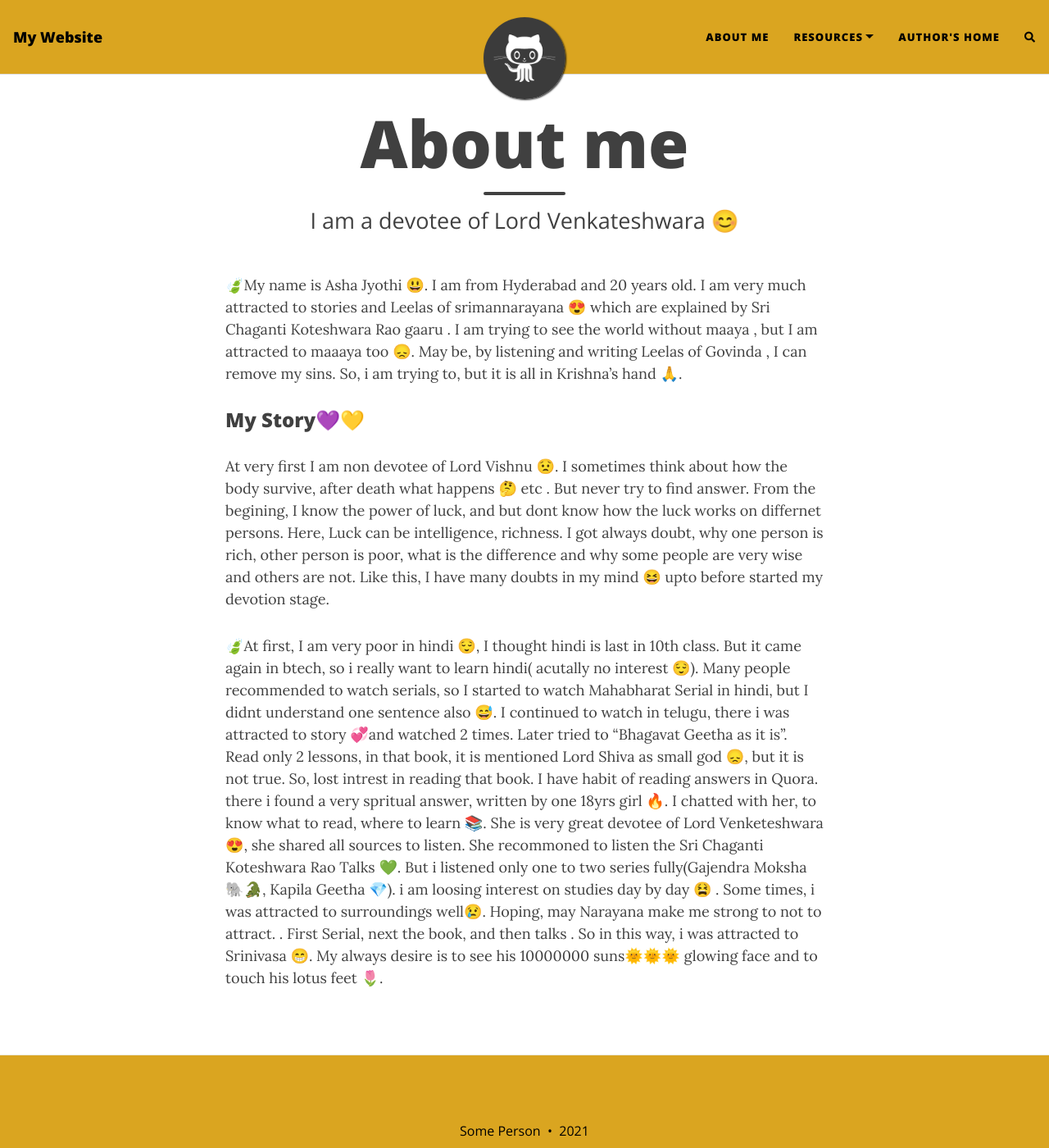
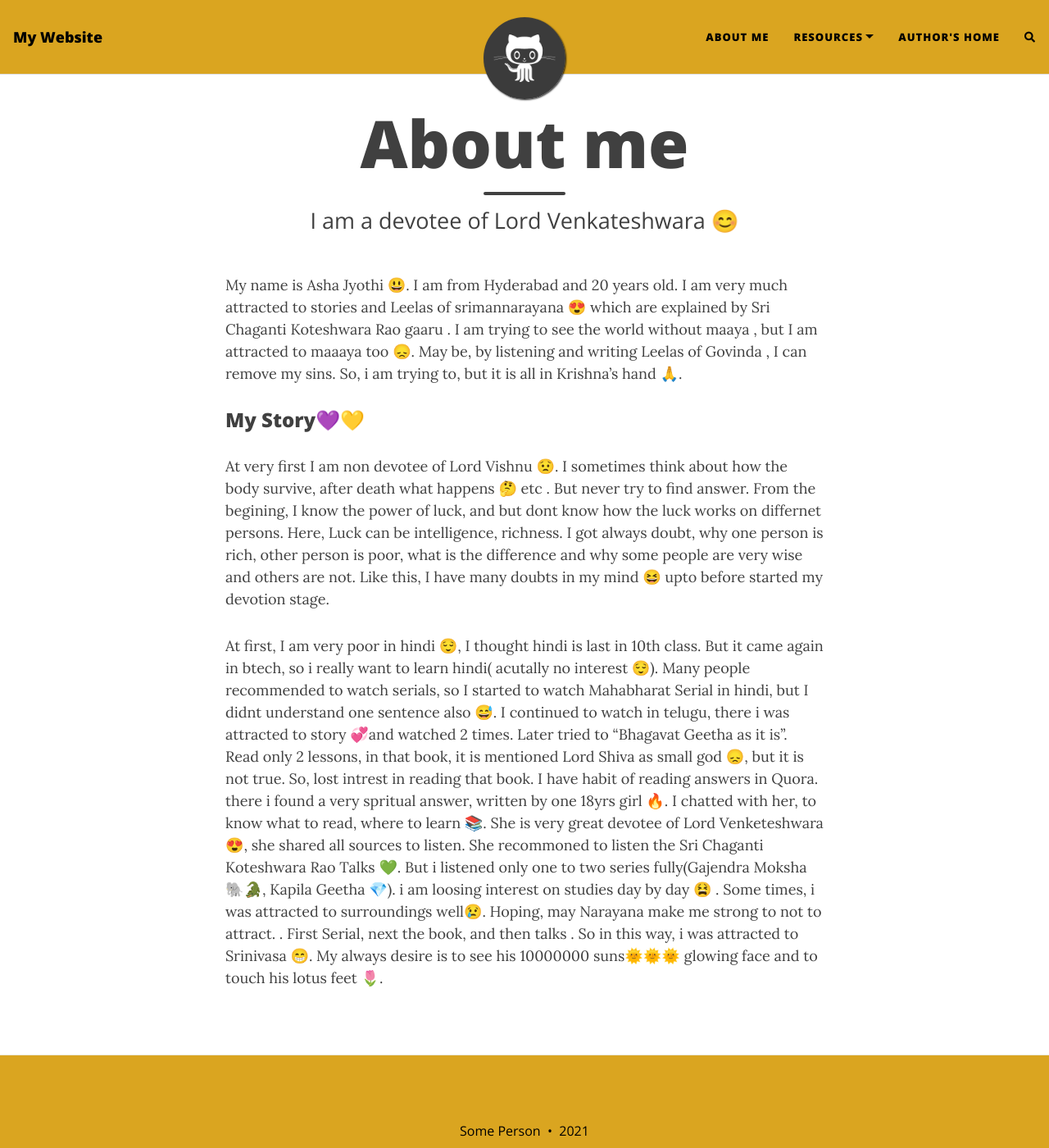
Before and after one commit to ashaJyothi54/ashaJyothi54.github.io, a Jekyll site: the page built from aboutme.md, in a window 1280 px wide and 1400 px high. Shown: the whole window at 82% size. Built offline with Jekyll 4.4.1, drawn with Linux system fonts in a browser that asks for light colours; nearby versions of some CDN libraries; comment, search, counter and statistics services are not loaded.

```diff
--- a/aboutme.md
+++ b/aboutme.md
@@ -3,8 +3,8 @@ layout: page
 title: About me
 subtitle: I am a devotee of Lord Venkateshwara 😊
 ---
-🍃My name is Asha Jyothi 😃. I am from Hyderabad and 20 years old. I am very much attracted to stories and Leelas of srimannarayana 😍 which are explained by Sri Chaganti Koteshwara Rao gaaru . I am trying to see the world without maaya , but I am attracted to maaaya too 😞. May be, by listening and writing Leelas of Govinda , I can remove my sins. So, i am trying to, but  it is all in Krishna's hand 🙏.
+My name is Asha Jyothi 😃. I am from Hyderabad and 20 years old. I am very much attracted to stories and Leelas of srimannarayana 😍 which are explained by Sri Chaganti Koteshwara Rao gaaru . I am trying to see the world without maaya , but I am attracted to maaaya too 😞. May be, by listening and writing Leelas of Govinda , I can remove my sins. So, i am trying to, but  it is all in Krishna's hand 🙏.
 ### My Story💜💛
 At very first I am non devotee of Lord Vishnu 😟. I sometimes think about how the body survive, after death what happens 🤔 etc . But never try to find answer. From the begining, I know the power of luck, and but dont know how the luck works on differnet persons. Here, Luck can be intelligence, richness. I got always doubt, why one person is rich, other person is poor, what is the difference and why some people are very wise and others are not. Like this, I have many doubts in my mind 😆 upto before started my devotion stage.
 
-🍃At first,  I am very poor in hindi 😌, I thought hindi is last in 10th class. But it came again in btech, so i really want to learn hindi( acutally no interest 😌). Many people recommended to watch serials, so I started to watch Mahabharat Serial in hindi, but I didnt understand one sentence also 😅. I continued to watch in telugu, there i was attracted to story 💞and watched 2 times. Later tried to "Bhagavat Geetha as it is". Read only 2 lessons, in that book, it is  mentioned Lord Shiva as small god 😞, but it is not true. So, lost intrest in reading that book. I have habit of reading answers in Quora. there i found a very spritual answer, written by one 18yrs girl 🔥. I chatted with her, to know what to read, where to learn 📚. She is very great devotee of Lord Venketeshwara 😍, she shared all sources to listen. She recommoned to listen the Sri Chaganti Koteshwara Rao Talks 💚. But i listened only one to two series fully(Gajendra Moksha 🐘🐊, Kapila Geetha 💎). i am loosing interest on studies day by day 😫 . Some times, i was attracted to surroundings well😢. Hoping, may Narayana make me strong to not to attract. . First Serial, next the book, and then talks . So in this way, i was attracted to Srinivasa 😁. My always desire is to see his 10000000 suns🌞🌞🌞 glowing face and to touch his lotus feet 🌷.
+At first,  I am very poor in hindi 😌, I thought hindi is last in 10th class. But it came again in btech, so i really want to learn hindi( acutally no interest 😌). Many people recommended to watch serials, so I started to watch Mahabharat Serial in hindi, but I didnt understand one sentence also 😅. I continued to watch in telugu, there i was attracted to story 💞and watched 2 times. Later tried to "Bhagavat Geetha as it is". Read only 2 lessons, in that book, it is  mentioned Lord Shiva as small god 😞, but it is not true. So, lost intrest in reading that book. I have habit of reading answers in Quora. there i found a very spritual answer, written by one 18yrs girl 🔥. I chatted with her, to know what to read, where to learn 📚. She is very great devotee of Lord Venketeshwara 😍, she shared all sources to listen. She recommoned to listen the Sri Chaganti Koteshwara Rao Talks 💚. But i listened only one to two series fully(Gajendra Moksha 🐘🐊, Kapila Geetha 💎). i am loosing interest on studies day by day 😫 . Some times, i was attracted to surroundings well😢. Hoping, may Narayana make me strong to not to attract. . First Serial, next the book, and then talks . So in this way, i was attracted to Srinivasa 😁. My always desire is to see his 10000000 suns🌞🌞🌞 glowing face and to touch his lotus feet 🌷.
```
